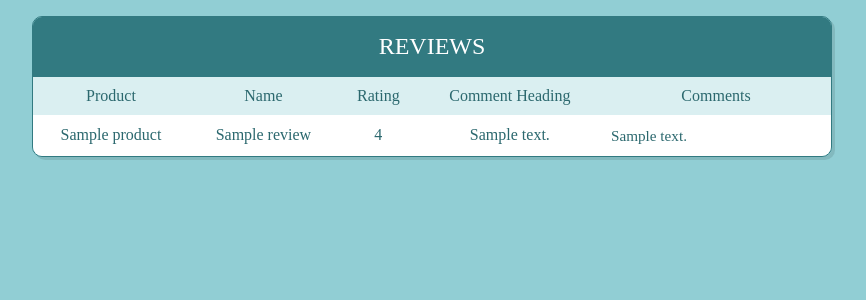
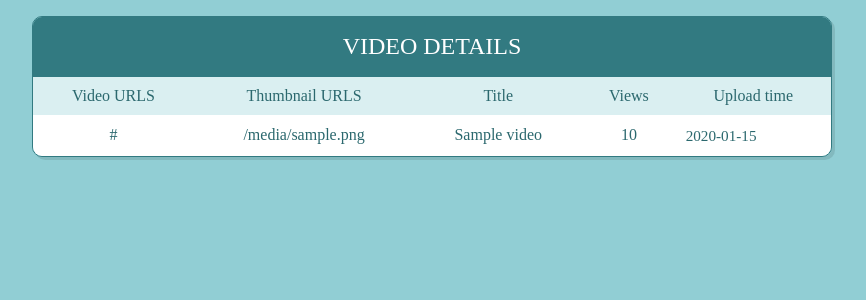
Before and after one commit to vivekratr/aws-deployment, a Flask app: template templates/results.html in a window 1280 px wide. Shown: the top 300 px of the page, without its empty margins (208-1074 px from the left). Run offline with Flask 2, Linux system fonts and the light colour scheme; the template is opened without the code that fills it: most values are stand-ins (such as "Sample title", 1, 10 or a date in 2020); some libraries are stand-ins or nearby versions.

Commit message:
Update results.html

```diff
--- a/templates/results.html
+++ b/templates/results.html
@@ -3,7 +3,7 @@
 
 <head>
   <meta charset="UTF-8">
-  <title>Review Page</title>
+  <title>YT SCRAPPING</title>
 
     <link rel="stylesheet" href="https://cdnjs.cloudflare.com/ajax/libs/normalize/5.0.0/normalize.min.css">
 
@@ -17,23 +17,25 @@
 <body>
 
   <div class="table-users">
-   <div class="header">Reviews</div>
+   <div class="header">Video Details</div>
 
    <table cellspacing="0">
       <tr>
-         <th>Product</th>
-         <th>Name</th>
-         <th>Rating</th>
-         <th>Comment Heading</th>
-         <th width="230">Comments</th>
+         <th>Video URLS</th>
+         <th>Thumbnail URLS</th>
+         <th>Title</th>
+         <th>Views</th>
+         <th>Upload time</th>
+
+
       </tr>
-         {% for review in reviews %}
+         {% for video in videos %}
       <tr>
-          <td>{{review['Product']}}</td>
-         <td>{{review['Name']}}</td>
-         <td>{{review['Rating']}}</td>
-         <td>{{review['CommentHead']}}</td>
-         <td>{{review['Comment']}} </td>
+          <td>{{video['Video Urls']}}</td>
+         <td>{{video['Thumbnail Urls']}}</td>
+         <td>{{video['Title']}}</td>
+         <td>{{video['Views']}}</td>
+         <td>{{video['Upload time']}} </td>
        {% endfor %}
    </table>
 </div>
```
